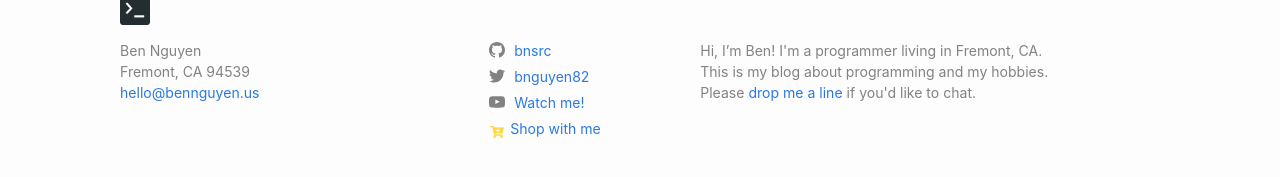
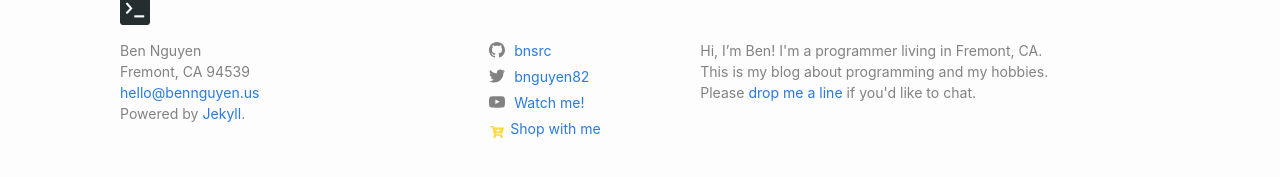
Before and after one commit to bnguyenb/bnguyenb, a Jekyll site: the page built from index.markdown, in a window 1280 px wide. Shown: the part 701-878 px from the top of the page. Built offline with Jekyll 4.4.1, drawn with Linux system fonts in a browser that asks for light colours.

Commit message:
update footer

```diff
--- a/_includes/footer.html
+++ b/_includes/footer.html
@@ -1,13 +1,10 @@
 <footer class="site-footer h-card">
   <data class="u-url" href="{{ "/" | relative_url }}"></data>
-
   <div class="wrapper">
-
     <h2 class="footer-heading">
       <img src="/assets/images/bnb_logo.png" style="height: 30px;" />
       <!-- {{ site.title | escape }} -->
     </h2>
-
     <div class="footer-col-wrapper">
       <div class="footer-col footer-col-1">
         <ul class="contact-list">
@@ -24,13 +21,12 @@
           {%- if site.email -%}
             <li><a class="u-email" href="mailto:{{ site.email }}">{{ site.email }}</a></li>
           {%- endif -%}
+          <li>Powered by <a href="https://jekyllrb.com" target="_blank">Jekyll</a>.</li>
         </ul>
       </div>
-
       <div class="footer-col footer-col-2">
         {%- include social.html -%}
       </div>
-
       <div class="footer-col footer-col-3">
         <p>
           Hi, I’m Ben! I'm a programmer living in Fremont, CA.<br />
@@ -40,7 +36,5 @@
         </p>
       </div>
     </div>
-
   </div>
-
 </footer>
```
Lines whose indentation alone changed are shown as unchanged.
